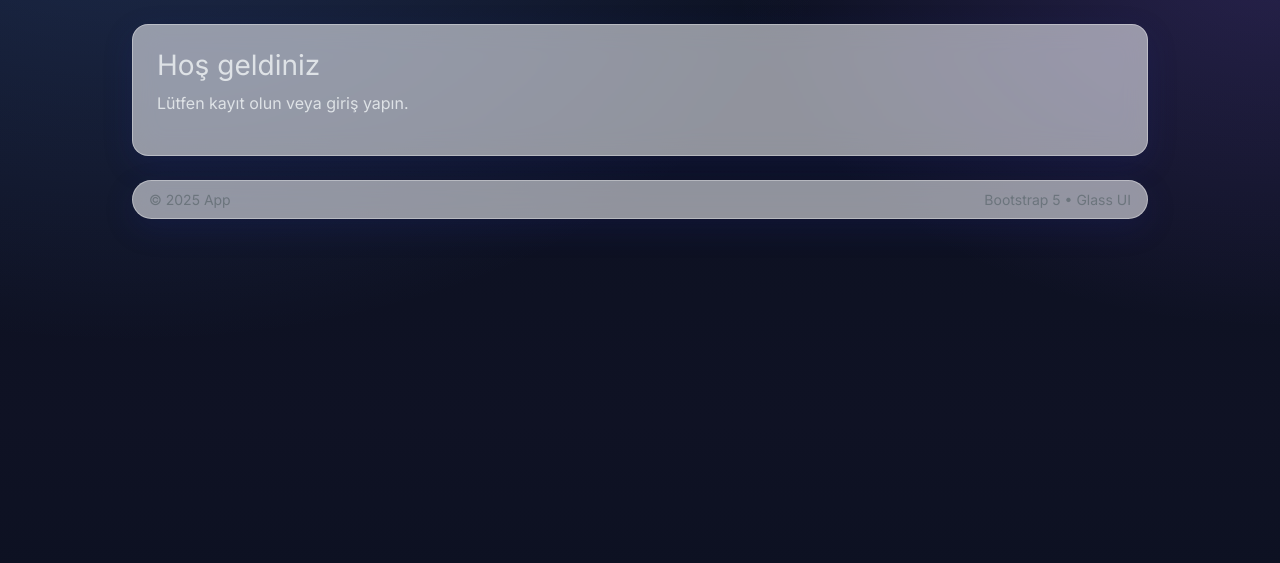
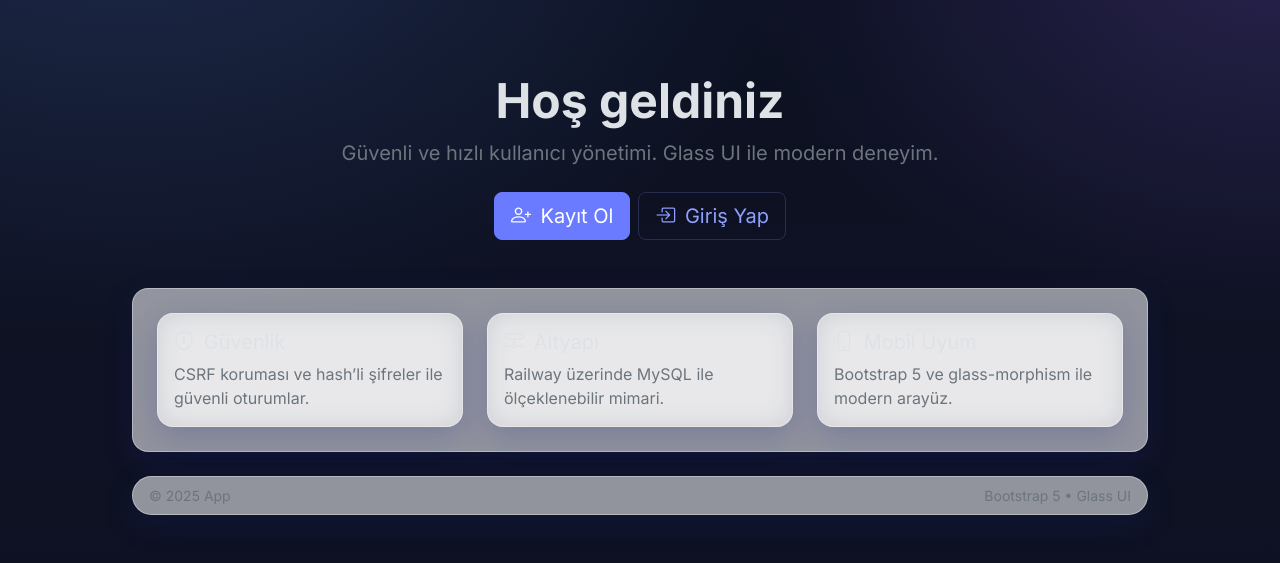
Before and after one commit to ardagencer1206/logindeneme, a Flask app: page / in a window 1280 px wide. Shown: the part 57-620 px from the top of the page. Run offline with Flask 3, Linux system fonts and the light colour scheme.

Commit message:
Update home.html

```diff
--- a/templates/home.html
+++ b/templates/home.html
@@ -1,9 +1,57 @@
 {% extends "base.html" %}
+
+{% block title %}Ana Sayfa · App{% endblock %}
+
+{% block page_header %}
+<section class="text-center py-4 py-md-5">
+  <h1 class="display-5 fw-bold mb-2">Hoş geldiniz</h1>
+  <p class="lead text-secondary mb-4">
+    Güvenli ve hızlı kullanıcı yönetimi. Glass UI ile modern deneyim.
+  </p>
+
+  {% if current_user.is_authenticated %}
+    <div class="d-inline-flex align-items-center gap-2 glass rounded-3xl px-3 py-2">
+      <i class="bi bi-person-check"></i>
+      <span>Giriş yapıldı: <strong>{{ current_user.email }}</strong></span>
+    </div>
+  {% else %}
+    <div class="d-flex flex-column flex-sm-row justify-content-center gap-2">
+      <a href="{{ url_for('register') }}" class="btn btn-primary btn-lg">
+        <i class="bi bi-person-plus me-1"></i> Kayıt Ol
+      </a>
+      <a href="{{ url_for('login') }}" class="btn btn-outline-primary btn-lg">
+        <i class="bi bi-box-arrow-in-right me-1"></i> Giriş Yap
+      </a>
+    </div>
+  {% endif %}
+</section>
+{% endblock %}
+
 {% block content %}
-  <h3>Hoş geldiniz</h3>
-  {% if current_user.is_authenticated %}
-    <p>Giriş yapıldı: {{ current_user.email }}</p>
-  {% else %}
-    <p>Lütfen kayıt olun veya giriş yapın.</p>
-  {% endif %}
+<div class="row g-3 g-md-4">
+  <div class="col-12 col-md-4">
+    <div class="card glass h-100">
+      <div class="card-body">
+        <h5 class="card-title"><i class="bi bi-shield-lock me-1"></i> Güvenlik</h5>
+        <p class="card-text text-secondary mb-0">CSRF koruması ve hash’li şifreler ile güvenli oturumlar.</p>
+      </div>
+    </div>
+  </div>
+  <div class="col-12 col-md-4">
+    <div class="card glass h-100">
+      <div class="card-body">
+        <h5 class="card-title"><i class="bi bi-hdd-network me-1"></i> Altyapı</h5>
+        <p class="card-text text-secondary mb-0">Railway üzerinde MySQL ile ölçeklenebilir mimari.</p>
+      </div>
+    </div>
+  </div>
+  <div class="col-12 col-md-4">
+    <div class="card glass h-100">
+      <div class="card-body">
+        <h5 class="card-title"><i class="bi bi-phone me-1"></i> Mobil Uyum</h5>
+        <p class="card-text text-secondary mb-0">Bootstrap 5 ve glass-morphism ile modern arayüz.</p>
+      </div>
+    </div>
+  </div>
+</div>
 {% endblock %}
```
